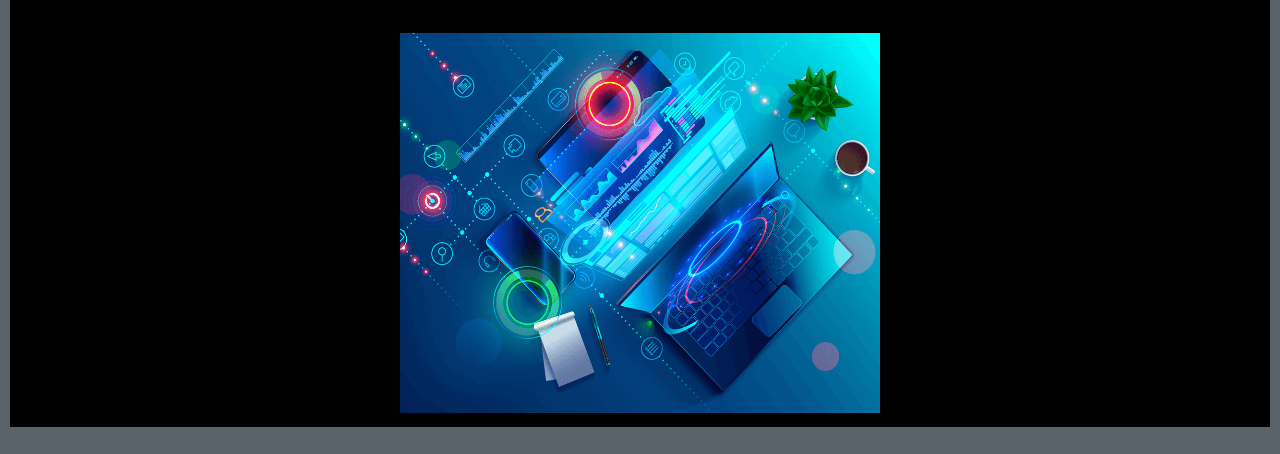
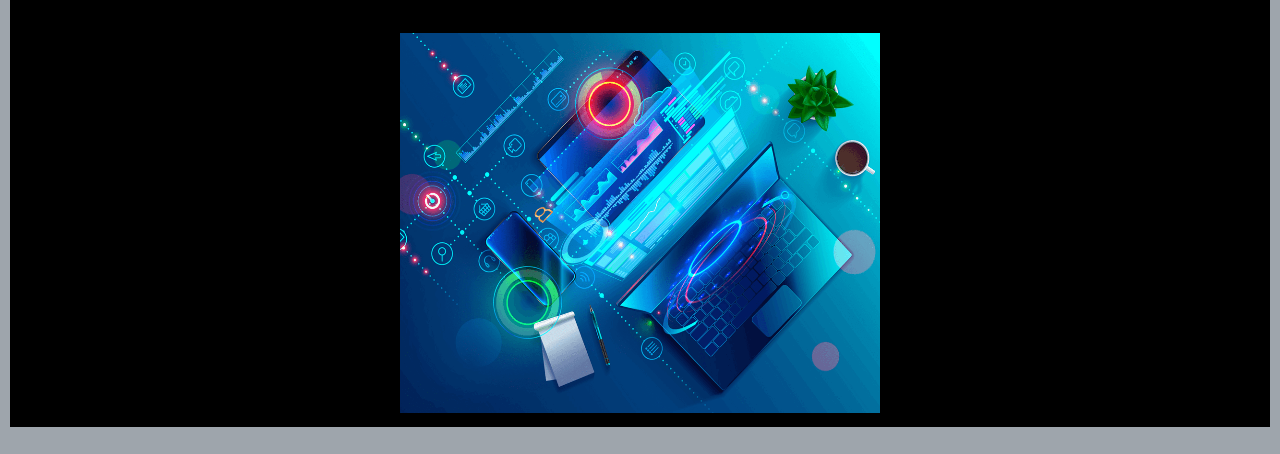
Before and after one commit to hansenben3/Portfolio, a plain HTML site: page index.html in a window 1280 px wide. Shown: the part 151-605 px from the top of the page. Drawn offline with nearby package versions, Linux system fonts and the light colour scheme.

Commit message:
Update style.css

```diff
--- a/style.css
+++ b/style.css
@@ -17,7 +17,7 @@
 }
 /* makes the background light with dark text*/
 .light-background{
-    background-color: rgb(89, 97, 105);
+    background-color: rgb(158, 165, 172);
     color: black;
 }
 
```
